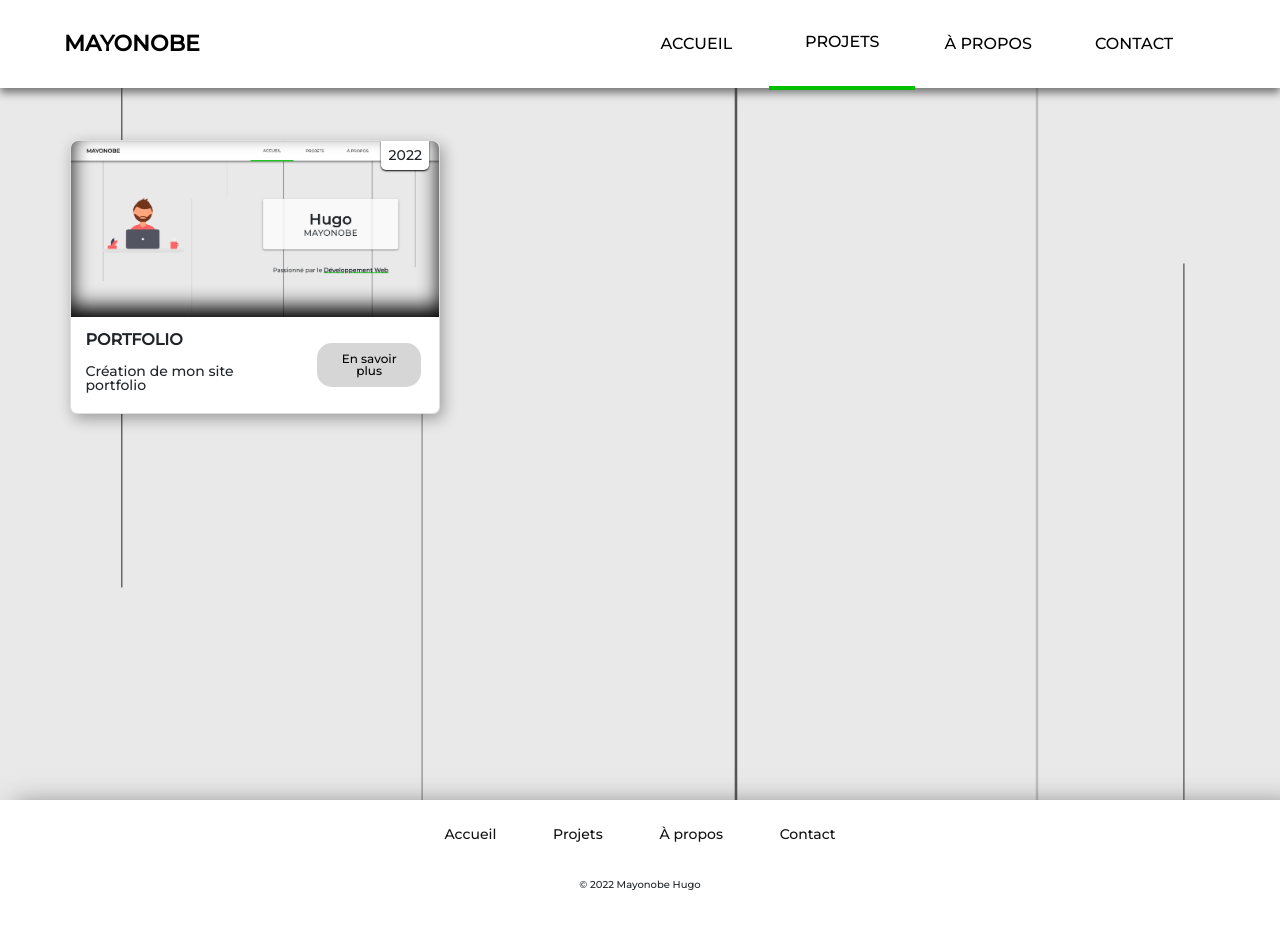
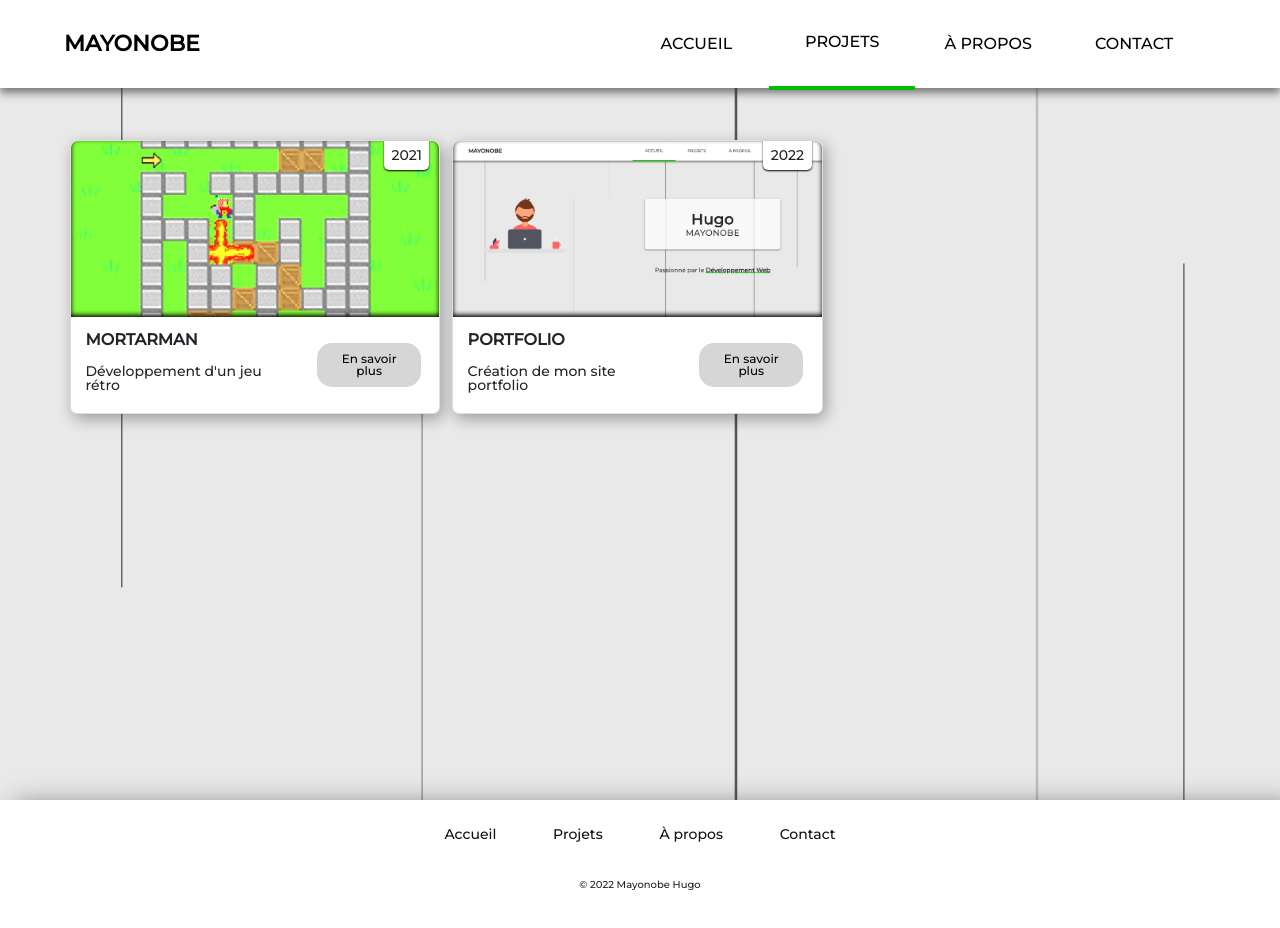
Before and after one commit to hugomayo7/Portfolio, a Vue app: page /projets in a window 1280 px wide. Built offline with nearby package versions, Linux system fonts and the light colour scheme.

Commit message:
bomberman project

```diff
--- a/src/BD.js
+++ b/src/BD.js
@@ -1,13 +1,27 @@
 const info = [
     {
         id: 1,
+        title: 'Mortarman',
+        image: './src/static/img/mortarman.png',
+        resume: 'Développement d\'un jeu rétro',
+        details: `L'objectif de ce projet à été de réaliser un jeu rétro, par groupe de 4 étudiants, dans le cadre de notre projet de 1ère année de DUT Informatique.<br><br>
+        Dans un premier temps, nous avons dû faire de la conception (diagrammes de classes, ...) pour que la programmation se déroule correctement et plus rapidement.<br>
+        Ensuite, tout le jeu à été développé en C++ qui est un langage de programmation orientée objet, c'est le langage que nous avions appris durant l'année.<br>
+        Chaque tâches était donc réparti entre les membres de l'équipe pour pouvoir avancer au mieux<br><br>
+        En conclusion<br><br>
+        Vidéo de démo : <a target="_blank" href="https://www.youtube.com/watch?v=3ETm-zUKb0I">https://www.youtube.com/watch?v=3ETm-zUKb0I</a>`,
+        techno: `<li>C++</li>`,
+        year: '2021'
+    },
+    {
+        id: 2,
         title: 'Portfolio',
         image: './src/static/img/portfolio.png',
         resume: 'Création de mon site portfolio',
-        details: `Mon tout premier projet à été de réaliser mon site portfolio à l'aide du framework VueJS. <br><br>
-        La création de ce site m'a permit de découvrir le framework VueJS que je n'avais jamais utilisé auparavant (gestion des Composants, etc), tout en réalisant mon propre site portfolio où j'ai
+        details: `L'objectif de ce projet à été de réaliser mon site portfolio à l'aide du framework VueJS, pour y répertorier tous mes projets et futur projets. <br><br>
+        La création de ce site m'a permis de découvrir le framework VueJS que je n'avais jamais utilisé auparavant (gestion des Composants, etc), tout en réalisant mon propre site portfolio où j'ai
         pu apprendre à faire des animations en CSS pour donner plus de "vie" à mon site, chose que je ne savais pas faire avant ce projet.
-        De plus, il a fallut que je rende le site responsive pour qu'il soit accessible depuis tous les appareils (smartphones, tablettes, ordinateurs).
+        De plus, il a fallu rendre le site responsive pour qu'il soit accessible depuis tous les appareils (smartphones, tablettes, ordinateurs).
         J'ai également utilisé Boostrap pour pouvoir utiliser des "Modals".
         Tout ça m'a au final permit de voir comment déployer un site en ligne grâce à un fichier de configuration nginx.  <br><br>
         En conclusion, ce projet m'a permit de découvrir de nouvelles technologies et de renforcer mon aspect FullStack tout en créant mon propre site.`,
--- a/src/components/ProjectCard.vue
+++ b/src/components/ProjectCard.vue
@@ -132,7 +132,7 @@ export default {
     height: 70%;
     background-size: cover;
     background-position: center;
-    box-shadow: inset 0px -10px 20px 0px #000000;
+    box-shadow: inset 0px -2px 5px 0px #000000;
     border-radius: 7px 7px 0 0;
   }
 
```
Also changed, not shown: src/static/img/mortarman.png (added).
